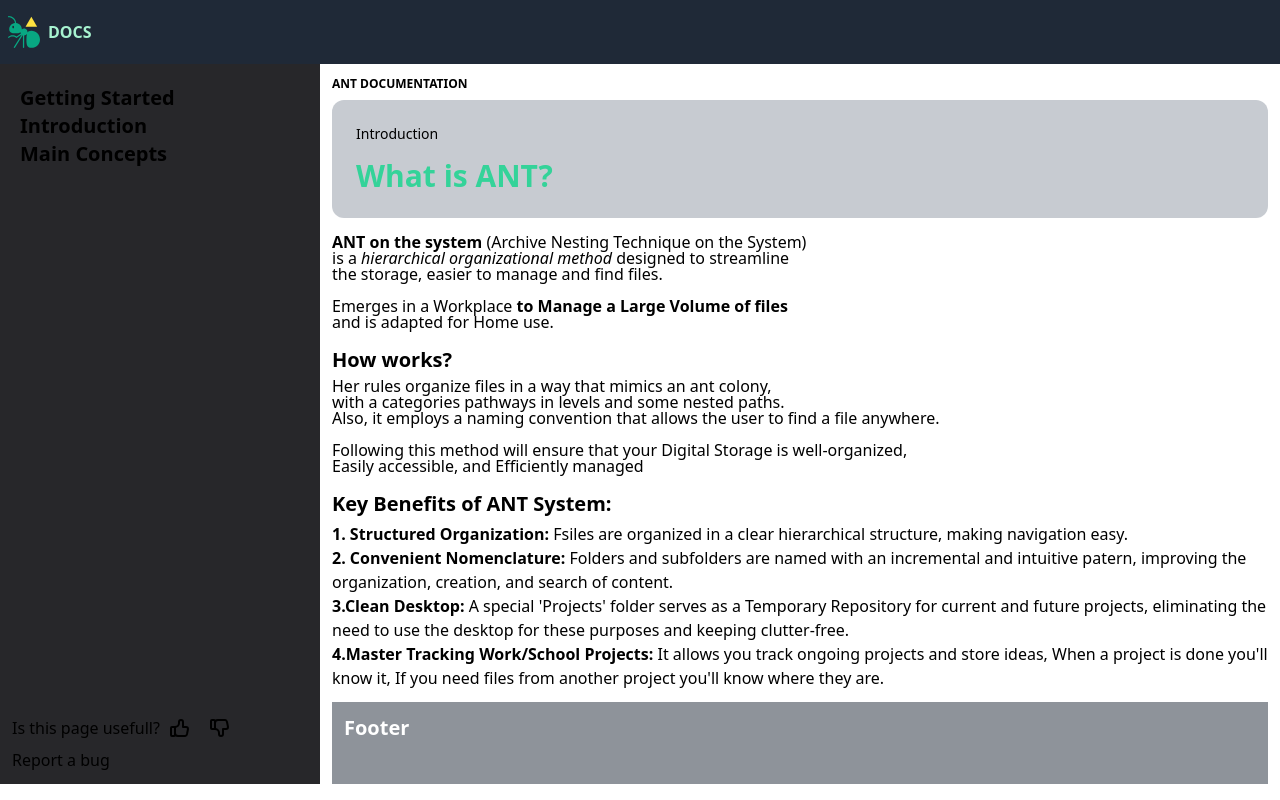
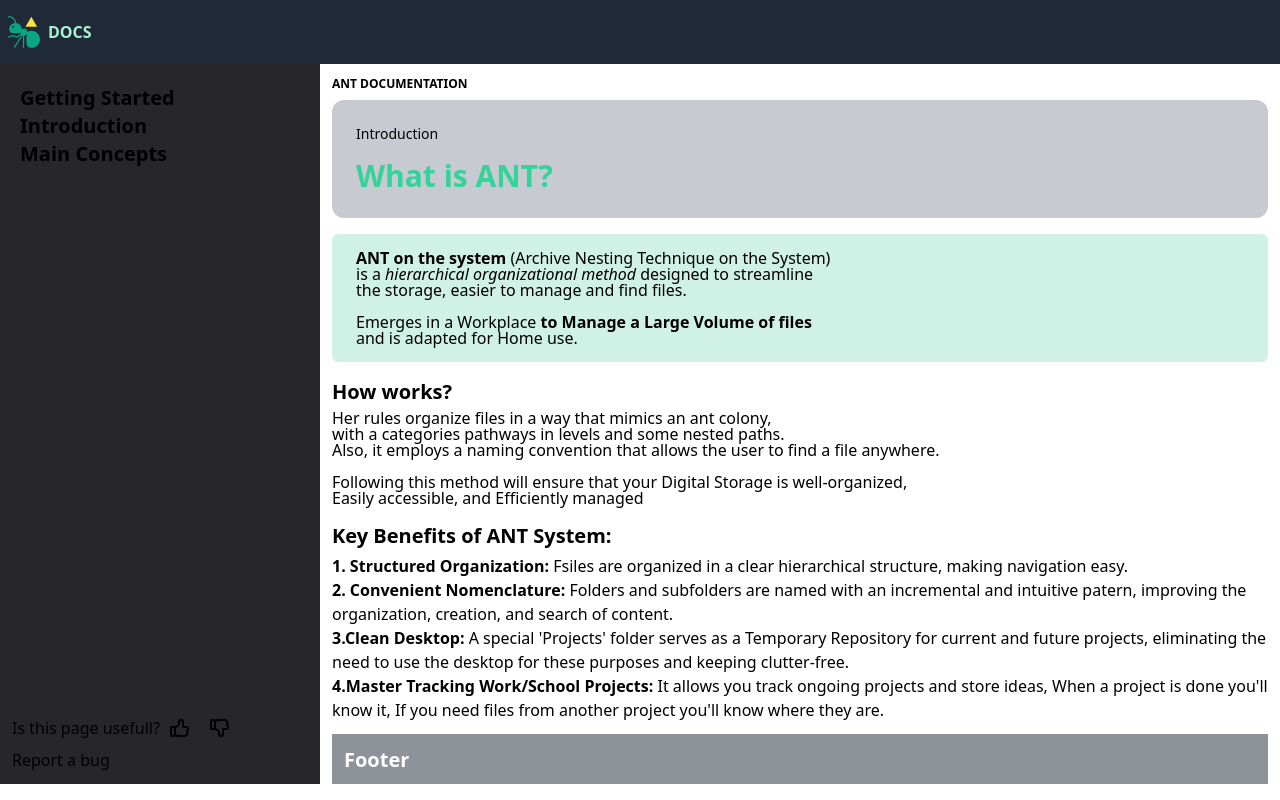
Before and after one commit to MikeWorldYt/ANT-system, an Angular app: page /home/docs/introduction in a window 1280 px wide. Built offline with nearby package versions, Linux system fonts and the light colour scheme.

Commit message:
global styles for docs

```diff
--- a/src/app/docs/docs.component.css
+++ b/src/app/docs/docs.component.css
@@ -1,6 +1,3 @@
-.subtitle-2 {
-    @apply text-xl font-semibold mt-4 mb-1;
-}
 
 .docs-decorative-header {
     @apply rounded-xl bg-slate-600/30 flex overflow-hidden mb-4 relative;
@@ -17,3 +14,27 @@
 .docs-tittle {
     @apply text-3xl pe-0 font-semibold text-emerald-400;
 }
+
+.docs-subtitle {
+    @apply text-2xl font-bold text-emerald-500 mb-2;
+}
+
+.subtitle-2 {
+    @apply text-xl font-semibold mt-4 mb-1;
+}
+
+p {
+    @apply leading-none;
+}
+
+.dialog {
+    @apply bg-emerald-500/20 pt-4 pb-4 pl-6 pr-6 mt-1 mb-1 rounded-md;
+}
+
+.pic-container {
+    @apply flex gap-3 mt-2;
+}
+
+.pic-container img {
+    @apply max-h-[220px];
+}
```
